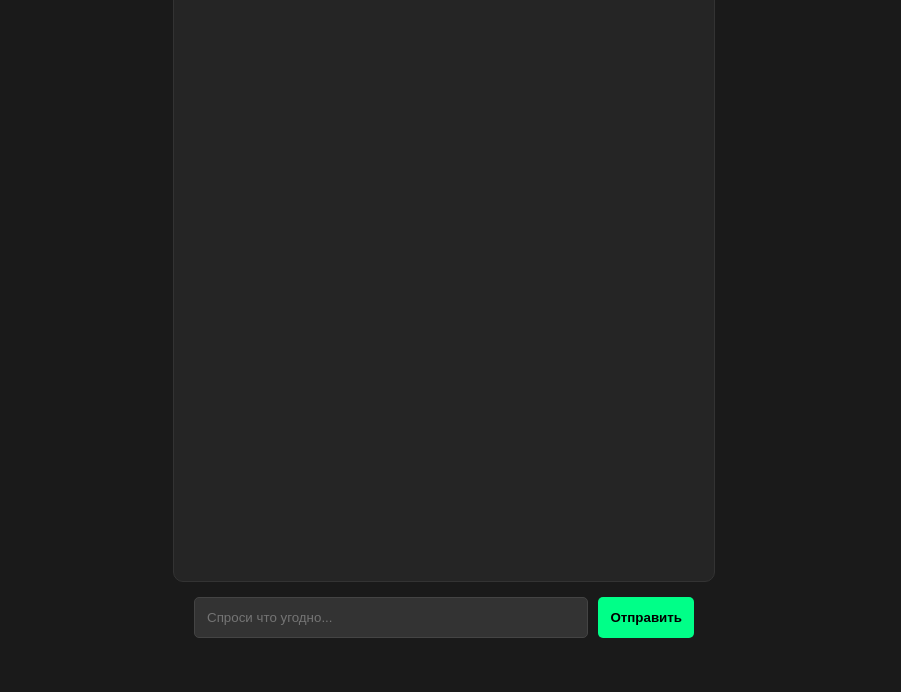
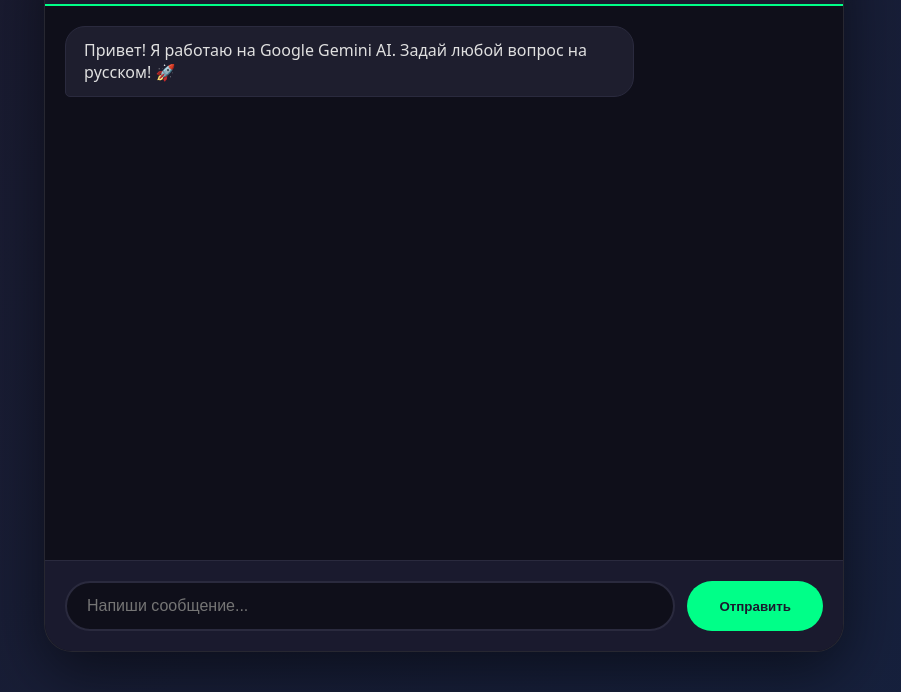
Before and after one commit to saripovmuzaffar759-jpg/p2, a plain HTML site: page index.html in a window 1280 px wide. Shown: the part 108-800 px from the top of the page, without its empty margins (196-1097 px from the left). Drawn offline with Linux system fonts and the light colour scheme.

Commit message:
Update index.html

```diff
--- a/index.html
+++ b/index.html
@@ -3,119 +3,226 @@
 <head>
     <meta charset="UTF-8">
     <meta name="viewport" content="width=device-width, initial-scale=1.0">
-    <title>AI Chat - Работает везде!</title>
+    <title> AI Chat</title>
     <style>
-        body { font-family: sans-serif; background: #1a1a1a; color: white; display: flex; flex-direction: column; align-items: center; margin: 0; height: 100vh; }
-        #chat { width: 90%; max-width: 500px; height: 70vh; border: 1px solid #333; overflow-y: auto; padding: 20px; background: #252525; margin-top: 20px; border-radius: 10px; }
-        .msg { margin-bottom: 15px; padding: 10px; border-radius: 8px; line-height: 1.4; }
-        .user { background: #007bff; margin-left: 20%; text-align: right; }
-        .ai { background: #333; border-left: 4px solid #00ff88; margin-right: 20%; }
-        .input-area { width: 90%; max-width: 500px; display: flex; gap: 10px; margin-top: 15px; }
-        input { flex: 1; padding: 12px; border-radius: 5px; border: 1px solid #444; background: #333; color: white; }
-        button { padding: 12px; background: #00ff88; border: none; border-radius: 5px; cursor: pointer; font-weight: bold; }
-        .typing { color: #888; font-style: italic; }
+        * { margin: 0; padding: 0; box-sizing: border-box; }
+        body {
+            font-family: system-ui, -apple-system, 'Segoe UI', Roboto, sans-serif;
+            background: linear-gradient(135deg, #1a1a2e 0%, #16213e 100%);
+            min-height: 100vh;
+            display: flex;
+            justify-content: center;
+            align-items: center;
+            padding: 20px;
+        }
+        .chat-container {
+            width: 100%;
+            max-width: 800px;
+            height: 90vh;
+            background: #0f0f1a;
+            border-radius: 28px;
+            box-shadow: 0 20px 60px rgba(0,0,0,0.5);
+            display: flex;
+            flex-direction: column;
+            overflow: hidden;
+            border: 1px solid rgba(255,255,255,0.1);
+        }
+        .chat-header {
+            background: #1a1a2e;
+            color: #00ff88;
+            padding: 20px 24px;
+            text-align: center;
+            font-size: 1.4em;
+            font-weight: bold;
+            border-bottom: 2px solid #00ff88;
+        }
+        .chat-messages {
+            flex: 1;
+            overflow-y: auto;
+            padding: 20px;
+            display: flex;
+            flex-direction: column;
+            gap: 12px;
+        }
+        .message {
+            max-width: 75%;
+            padding: 12px 18px;
+            border-radius: 20px;
+            animation: slideIn 0.3s ease;
+            word-wrap: break-word;
+            line-height: 1.4;
+        }
+        @keyframes slideIn {
+            from { opacity: 0; transform: translateY(10px); }
+            to { opacity: 1; transform: translateY(0); }
+        }
+        .message.user {
+            background: #007bff;
+            color: white;
+            align-self: flex-end;
+            border-bottom-right-radius: 5px;
+        }
+        .message.ai {
+            background: #1e1e2e;
+            color: #e0e0e0;
+            align-self: flex-start;
+            border-bottom-left-radius: 5px;
+            border: 1px solid #2a2a3e;
+        }
+        .message.error {
+            background: #dc3545;
+            color: white;
+            align-self: center;
+            font-size: 0.9em;
+        }
+        .typing-indicator {
+            background: #1e1e2e;
+            color: #888;
+            align-self: flex-start;
+            padding: 12px 18px;
+            border-radius: 20px;
+            display: inline-flex;
+            gap: 4px;
+            border: 1px solid #2a2a3e;
+        }
+        .typing-indicator span {
+            animation: blink 1.4s infinite;
+        }
+        .typing-indicator span:nth-child(2) { animation-delay: 0.2s; }
+        .typing-indicator span:nth-child(3) { animation-delay: 0.4s; }
+        @keyframes blink {
+            0%, 60%, 100% { opacity: 0.3; }
+            30% { opacity: 1; }
+        }
+        .input-area {
+            padding: 20px;
+            background: #1a1a2e;
+            border-top: 1px solid #2a2a3e;
+            display: flex;
+            gap: 12px;
+        }
+        .input-area input {
+            flex: 1;
+            padding: 14px 20px;
+            border: 2px solid #2a2a3e;
+            border-radius: 30px;
+            font-size: 1em;
+            outline: none;
+            background: #0f0f1a;
+            color: white;
+            transition: border-color 0.3s;
+        }
+        .input-area input:focus {
+            border-color: #00ff88;
+        }
+        .input-area button {
+            padding: 14px 32px;
+            background: #00ff88;
+            color: #1a1a2e;
+            border: none;
+            border-radius: 30px;
+            font-weight: bold;
+            cursor: pointer;
+            transition: transform 0.2s;
+        }
+        .input-area button:hover {
+            transform: scale(1.05);
+        }
+        .input-area button:disabled {
+            opacity: 0.5;
+            transform: none;
+            cursor: not-allowed;
+        }
+        ::-webkit-scrollbar { width: 8px; }
+        ::-webkit-scrollbar-track { background: #1a1a2e; }
+        ::-webkit-scrollbar-thumb { background: #00ff88; border-radius: 4px; }
     </style>
 </head>
 <body>
-    <h2>🤖 AI Assistant</h2>
-    <div id="chat"></div>
-    <div class="input-area">
-        <input type="text" id="userInput" placeholder="Спроси что угодно..." onkeypress="if(event.key === 'Enter') sendMessage()">
-        <button id="sendBtn" onclick="sendMessage()">Отправить</button>
+    <div class="chat-container">
+        <div class="chat-header">
+            🤖 AI Assistant
+        </div>
+        <div class="chat-messages" id="messages">
+            <div class="message ai">Привет! Я работаю на Google Gemini AI. Задай любой вопрос на русском! 🚀</div>
+        </div>
+        <div class="input-area">
+            <input type="text" id="userInput" placeholder="Напиши сообщение..." onkeypress="if(event.key === 'Enter') sendMessage()">
+            <button id="sendBtn" onclick="sendMessage()">Отправить</button>
+        </div>
     </div>
 
     <script>
-        // Твой API ключ
-        const API_KEY = "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";
+        const messagesDiv = document.getElementById('messages');
+        const inputField = document.getElementById('userInput');
+        const sendBtn = document.getElementById('sendBtn');
 
-        // Используем бесплатный CORS прокси который работает всегда
-        const PROXY = "https://api.allorigins.win/raw?url=";
-        const API_URL = "https://api.groq.com/openai/v1/chat/completions";
-
-        const chatBox = document.getElementById('chat');
-        const inputField = document.getElementById('userInput');
-        const btn = document.getElementById('sendBtn');
+        let typingTimeout = null;
 
         async function sendMessage() {
             const text = inputField.value.trim();
             if (!text) return;
 
             inputField.value = '';
+            sendBtn.disabled = true;
             inputField.disabled = true;
-            btn.disabled = true;
 
             addMessage(text, 'user');
-            addTypingIndicator();
+            showTyping();
 
             try {
-                // Отправляем через прокси который решает проблему CORS
-                const response = await fetch(PROXY + encodeURIComponent(API_URL), {
+                const response = await fetch('/api/gemini', {
                     method: 'POST',
                     headers: {
                         'Content-Type': 'application/json'
                     },
-                    body: JSON.stringify({
-                        model: "mixtral-8x7b-32768",
-                        messages: [
-                            { role: "system", content: "Ты полезный ассистент. Отвечай на русском языке кратко и по делу." },
-                            { role: "user", content: text }
-                        ],
-                        temperature: 0.7,
-                        max_tokens: 500
-                    })
+                    body: JSON.stringify({ message: text })
                 });
 
+                const data = await response.json();
+
                 if (!response.ok) {
-                    throw new Error(`HTTP ${response.status}`);
+                    throw new Error(data.error || `HTTP ${response.status}`);
                 }
 
-                // Прокси возвращает ответ, но нужно обработать особый формат
-                const proxyData = await response.json();
-
-                // Парсим ответ от прокси
-                let aiResponse;
-                if (typeof proxyData === 'string') {
-                    aiResponse = proxyData;
-                } else if (proxyData.choices) {
-                    aiResponse = proxyData.choices[0].message.content;
+                if (data.response) {
+                    hideTyping();
+                    addMessage(data.response, 'ai');
                 } else {
-                    throw new Error('Неожиданный формат ответа');
+                    throw new Error('Неожиданный ответ от сервера');
                 }
-
-                removeTypingIndicator();
-                addMessage(aiResponse, 'ai');
 
             } catch (error) {
                 console.error('Error:', error);
-                removeTypingIndicator();
-                addMessage("⚠️ Сервис временно недоступен. Попробуй еще раз через минуту.", 'ai');
+                hideTyping();
+                addMessage(`❌ ${error.message}`, 'error');
             } finally {
+                sendBtn.disabled = false;
                 inputField.disabled = false;
-                btn.disabled = false;
                 inputField.focus();
             }
         }
 
-        function addMessage(text, side) {
+        function addMessage(text, type) {
             const div = document.createElement('div');
-            div.className = `msg ${side}`;
+            div.className = `message ${type}`;
             div.innerText = text;
-            chatBox.appendChild(div);
-            chatBox.scrollTop = chatBox.scrollHeight;
+            messagesDiv.appendChild(div);
+            messagesDiv.scrollTop = messagesDiv.scrollHeight;
         }
 
-        function addTypingIndicator() {
-            const div = document.createElement('div');
-            div.id = 'typing-indicator';
-            div.className = 'msg ai typing';
-            div.innerText = '✍️ Печатает...';
-            chatBox.appendChild(div);
-            chatBox.scrollTop = chatBox.scrollHeight;
+        let typingElement = null;
+        function showTyping() {
+            typingElement = document.createElement('div');
+            typingElement.className = 'typing-indicator';
+            typingElement.innerHTML = '✍️ AI печатает<span>.</span><span>.</span><span>.</span>';
+            messagesDiv.appendChild(typingElement);
+            messagesDiv.scrollTop = messagesDiv.scrollHeight;
         }
 
-        function removeTypingIndicator() {
-            const indicator = document.getElementById('typing-indicator');
-            if (indicator) indicator.remove();
+        function hideTyping() {
+            if (typingElement) typingElement.remove();
+            typingElement = null;
         }
     </script>
 </body>
```
